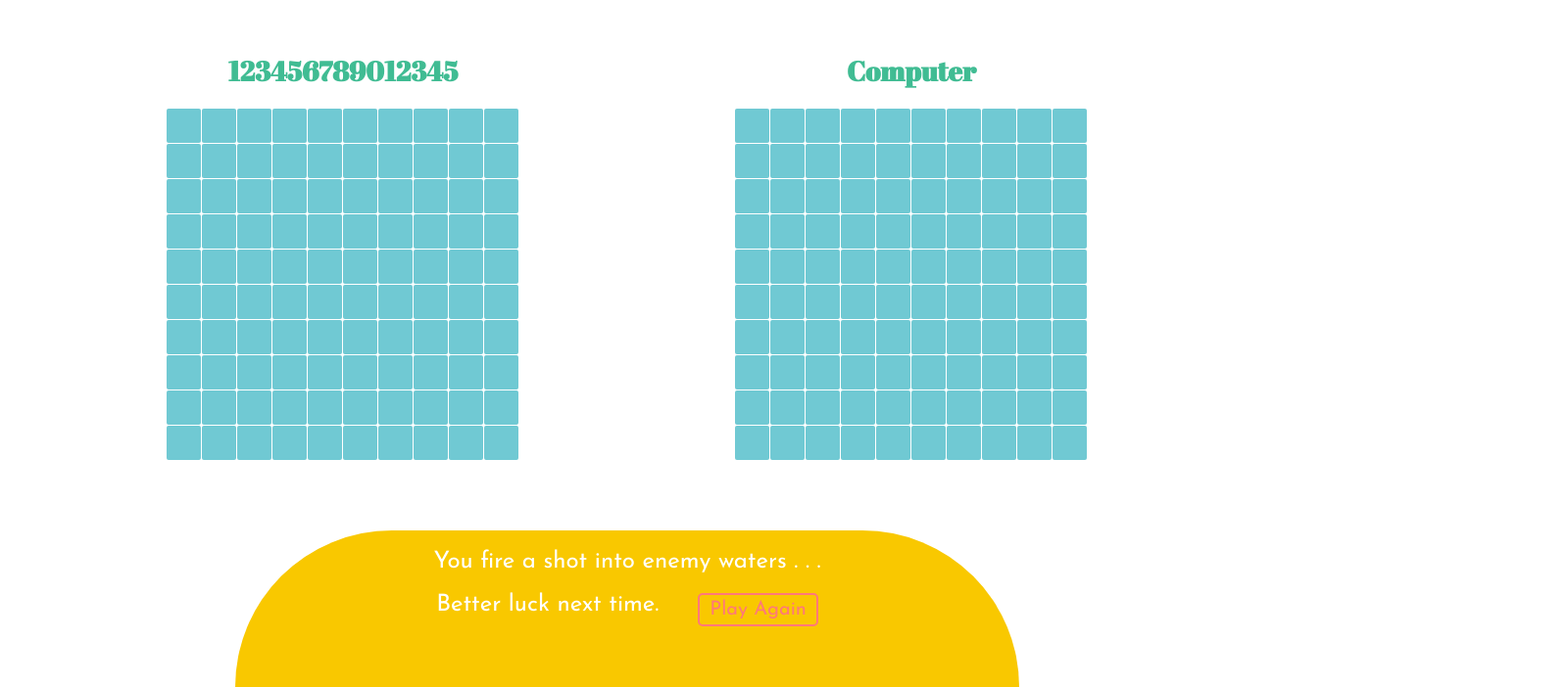
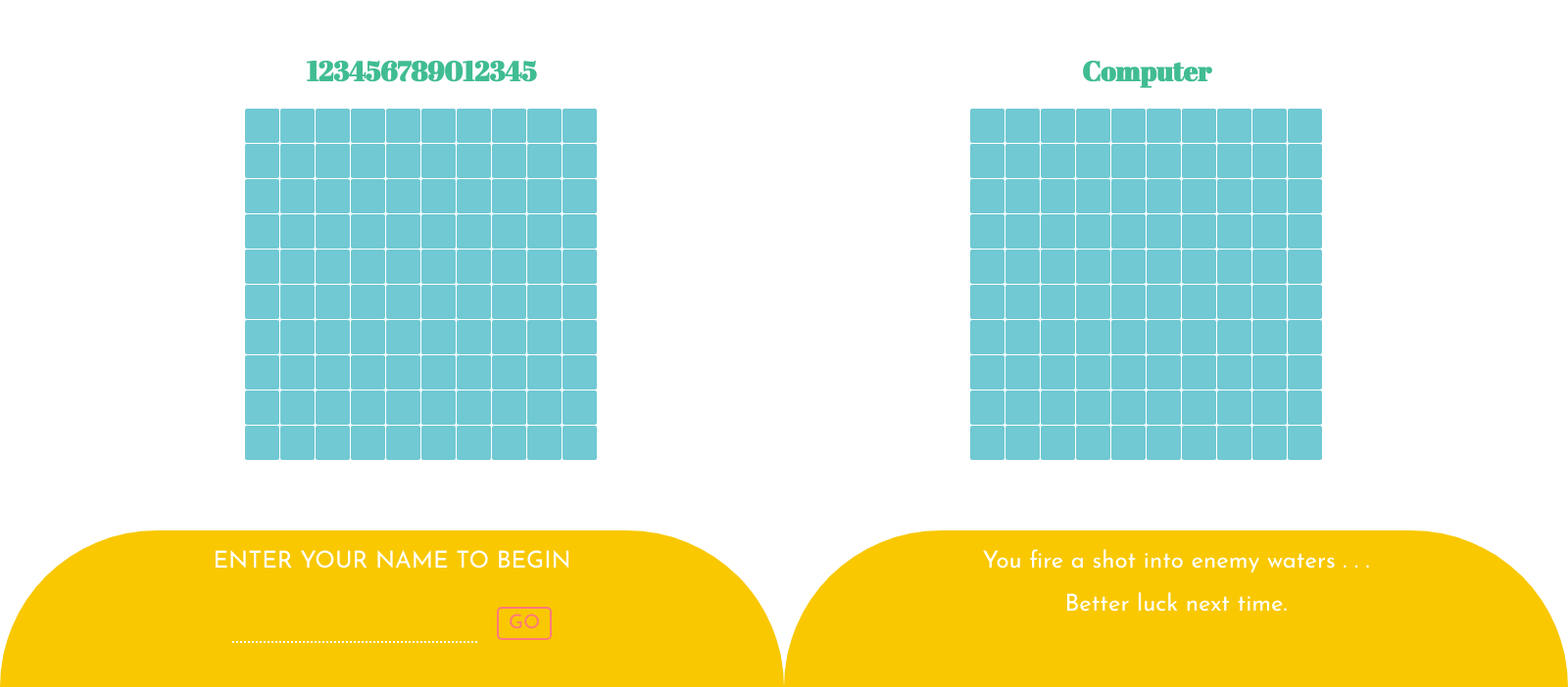
Before and after one commit to cynthem/battleship-II, a website built with webpack: page dist/index.html in a window 1280 px wide. Shown: the part 98-800 px from the top of the page at 98% size, 1600 px wide, since content can reach past the window. Built offline with nearby package versions, Linux system fonts and the light colour scheme; files whose address does not match are found by name.

Commit message:
Toggle hide class

```diff
--- a/dist/index.html
+++ b/dist/index.html
@@ -245,7 +245,7 @@
         </div>
 
         <div class="footer">
-            <div class="new-game hide">
+            <div class="new-game">
                 <p class="new-game-msg">ENTER YOUR NAME TO BEGIN</p>
                 <form class="new-game-form">
                     <input class="new-game-input" type="text" maxlength="15" value required>
@@ -257,7 +257,7 @@
                 <p class="text-top">You fire a shot into enemy waters . . .</p>
                 <div class="text-bottom-container">
                     <p class="text-bottom">Better luck next time.</p>
-                    <button class="replay-btn">Play Again</button>
+                    <button class="replay-btn hide">Play Again</button>
                 </div>
             </div>
         </div>
```
